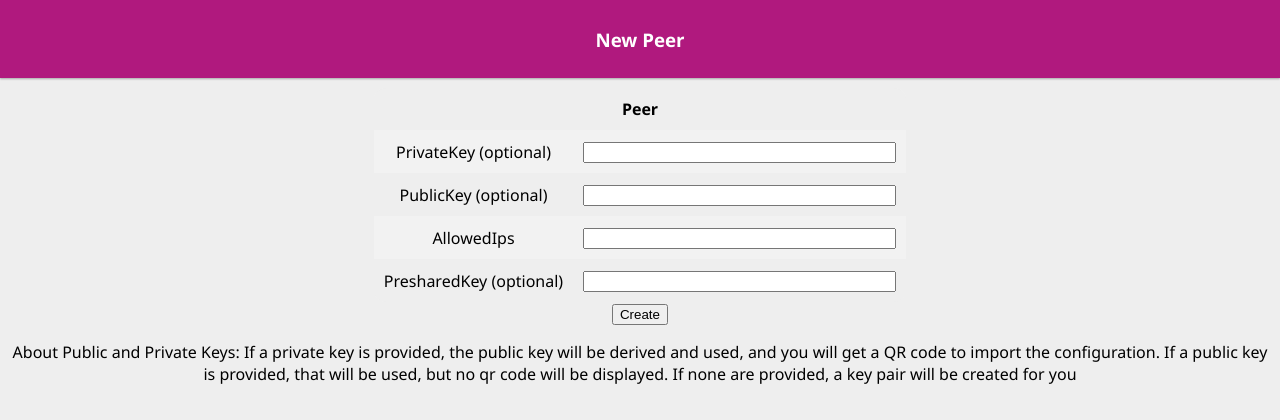
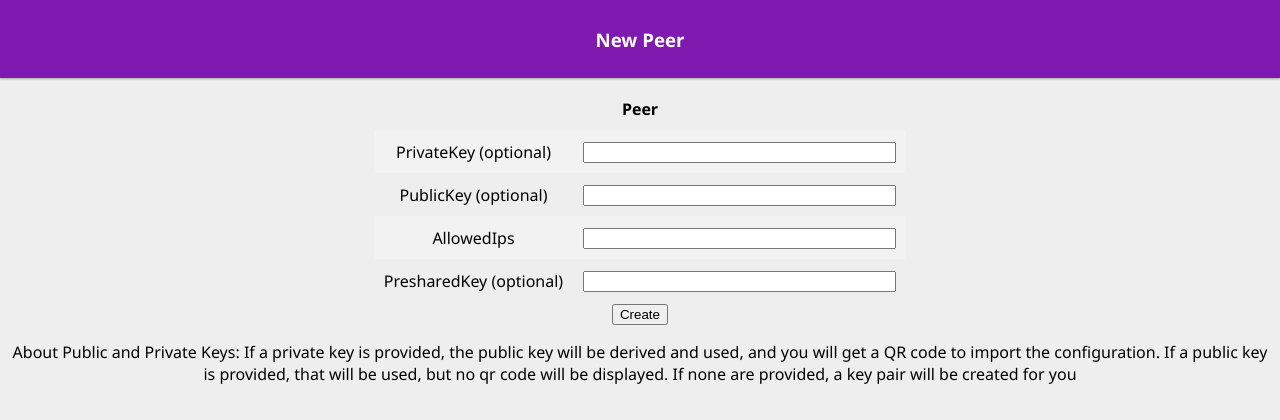
Before and after one commit to galenguyer/wireguard_panel, a Flask app: page /newpeer in a window 1280 px wide. Shown: the top 420 px of the page. Run offline with Flask 2, Linux system fonts and the light colour scheme.

```diff
--- a/requirements.txt
+++ b/requirements.txt
@@ -3,4 +3,4 @@ gunicorn==20.0.4
 pylint==2.6.0
 pylint-quotes==0.2.1
 PyNaCl==1.4.0
-wg-conf==0.5.8
+wg-conf==0.5.9
--- a/wireguard_panel/static/style.css
+++ b/wireguard_panel/static/style.css
@@ -36,7 +36,6 @@ th, td {
     font-size: 32px;
     line-height: 64px;
     vertical-align: center;
-    background-color: rgba(176, 25, 126, 0.5);
     color: #f2f2f2;
     border: 0px;
     border-radius: 12px;
@@ -44,7 +43,7 @@ th, td {
 
 .top {
     position: fixed;
-    background-color: #b0197e;
+    background-color: #8019b0;
     color: #fff;
     box-shadow: 0 1px 2px rgba(0,0,0,.3);
     right: 0;
@@ -58,7 +57,7 @@ th, td {
 }
 
 a {
-    color: #b0197e;
+    color: #7802af;
     text-decoration: none;
 }
 
```
